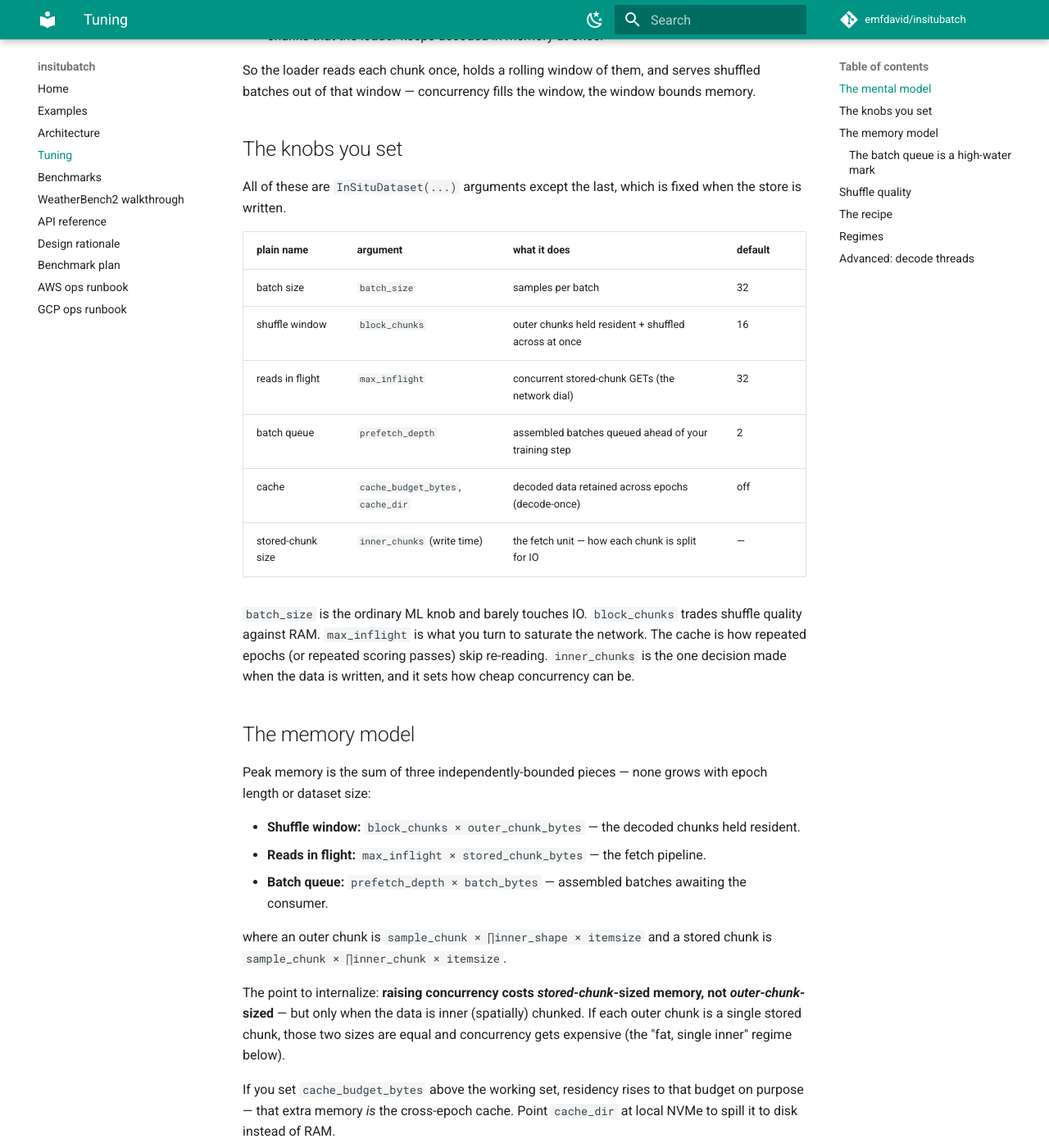
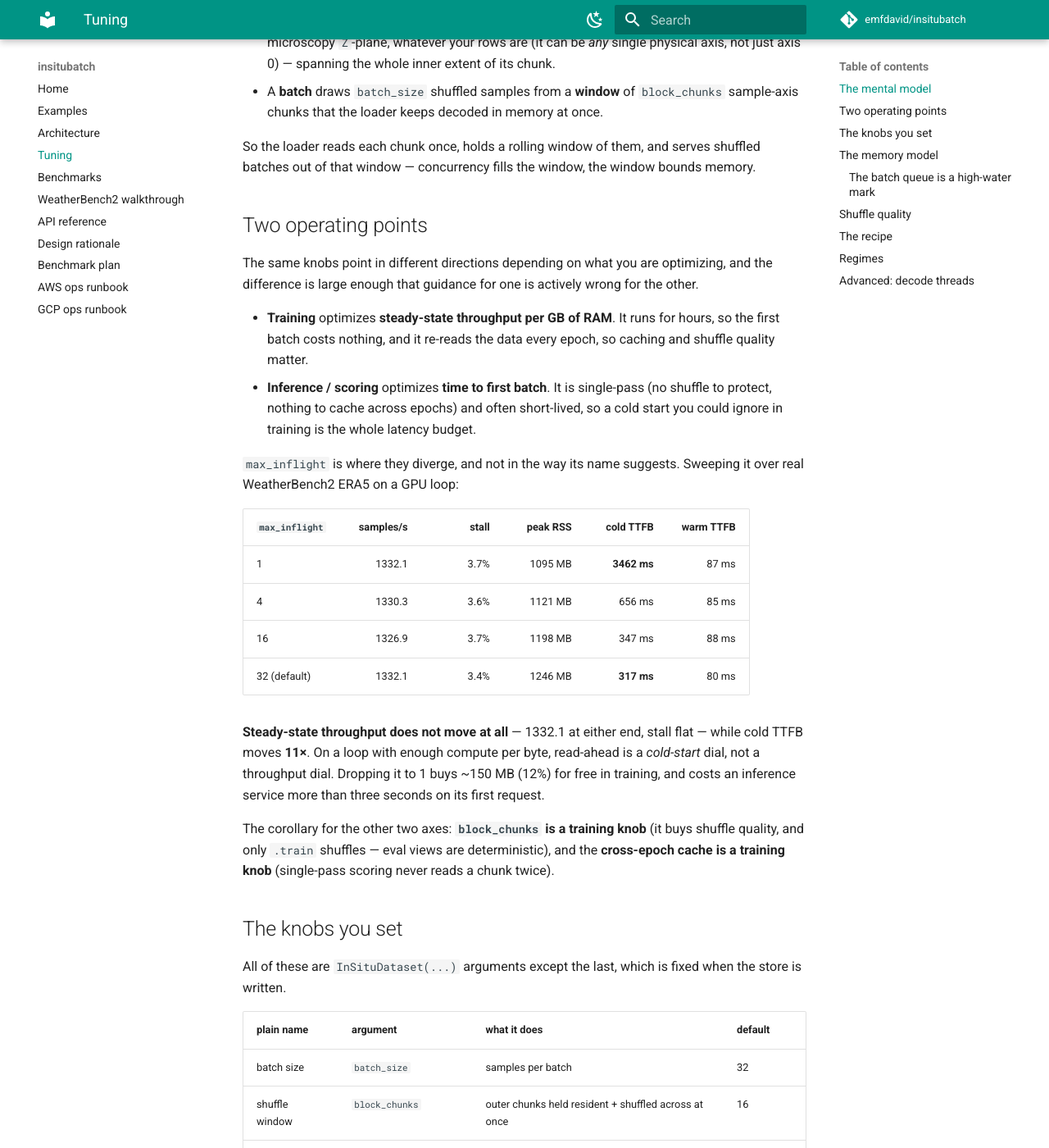
Before and after one commit to emfdavid/insitubatch, an MkDocs documentation site: the page built from docs/tuning.md, in a window 1280 px wide and 1400 px high, scrolled down 484 px. Shown: the whole window at 82% size. Built offline with MkDocs 1.6.1 and Material for MkDocs 9.7.7, drawn with Linux system fonts in a browser that asks for light colours; comment, search, counter and statistics services are not loaded; some of the changed text lies outside the part shown.

Commit message:
docs: tune for two operating points, not just training
grep -i "ttfb|cold start|inference|latency" over tuning.md returned nothing.
The page was written entirely for training, which left the project's own
headline claim -- benchmarks.md leads "Who wins where" with inference cold start,
~0.2 s against the worker stacks' 1-15 s -- with no guidance on which knob
protects it.

Worse, the existing text pointed the wrong way for that case. max_inflight was
"the network dial ... what you turn to saturate the network", and the recipe said
to raise it until decoded MB/s stops climbing. That procedure returns no signal
on a compute-bound loop: measured over real WeatherBench2 ERA5, throughput is
1332.1 samples/s at max_inflight=1 and 1332.1 at the default 32, stall flat,
while cold TTFB moves 11x (3462 -> 317 ms) and peak RSS 12%. A reader following
the documented method sees a dead knob, turns it down to reclaim the memory, and
ships an inference service with a three-and-a-half-second first batch.

So: a Two operating points section carrying that table, a corrected description
of what max_inflight actually does (sets cold start; sets throughput only while
IO-bound), and a recipe that branches after step 5. Training caches the split,
raises block_chunks, and gives up max_inflight first when RAM is tight -- it is
measurably the cheapest thing to lose over a run that lasts hours. Inference
leaves max_inflight high, keeps block_chunks small (nothing to shuffle), skips
the cross-epoch cache (a single pass never reads a chunk twice), and falls back
to smaller inner_chunks at write time.

Also scopes the shuffle-quality section, which applies only to .train -- .val,
.test and .all are deterministic.

Two details worth recording. The sweep's max_inflight=None row is
SchedulerConfig.max_inflight = 32, the default, not "unthrottled" as
advection_sweep's comment loosely calls it. And python-markdown renumbers
ordered lists from 1, so the two recipe branches would both have restarted at
"1" after the shared steps; they are bullets.

Co-Authored-By: Claude Opus 5 <noreply@anthropic.com>

````diff
--- a/docs/tuning.md
+++ b/docs/tuning.md
@@ -2,7 +2,12 @@
 
 This page is practical guidance for setting up `InSituDataset` on your own store. For *why*
 the engine behaves this way — the read plan, the pool, the prefetch pipeline — see
-[Architecture](architecture.md).
+[Architecture](architecture.md); for the measurements behind the numbers here, see
+[Benchmarks](benchmarks.md).
+
+Read [Two operating points](#two-operating-points) first if you are serving inference rather
+than training — several defaults below are chosen for training and are the wrong call for a
+latency-sensitive single pass.
 
 ## The mental model
 
@@ -17,6 +22,37 @@ Hold these two sentences and the rest follows:
 So the loader reads each chunk once, holds a rolling window of them, and serves shuffled
 batches out of that window — concurrency fills the window, the window bounds memory.
 
+## Two operating points
+
+The same knobs point in different directions depending on what you are optimizing, and the
+difference is large enough that guidance for one is actively wrong for the other.
+
+- **Training** optimizes **steady-state throughput per GB of RAM**. It runs for hours, so the
+  first batch costs nothing, and it re-reads the data every epoch, so caching and shuffle
+  quality matter.
+- **Inference / scoring** optimizes **time to first batch**. It is single-pass (no shuffle to
+  protect, nothing to cache across epochs) and often short-lived, so a cold start you could
+  ignore in training is the whole latency budget.
+
+`max_inflight` is where they diverge, and not in the way its name suggests. Sweeping it over
+real WeatherBench2 ERA5 on a GPU loop:
+
+| `max_inflight` | samples/s | stall | peak RSS | **cold TTFB** | warm TTFB |
+|---|--:|--:|--:|--:|--:|
+| 1 | 1332.1 | 3.7% | 1095 MB | **3462 ms** | 87 ms |
+| 4 | 1330.3 | 3.6% | 1121 MB | 656 ms | 85 ms |
+| 16 | 1326.9 | 3.7% | 1198 MB | 347 ms | 88 ms |
+| 32 (default) | 1332.1 | 3.4% | 1246 MB | **317 ms** | 80 ms |
+
+**Steady-state throughput does not move at all** — 1332.1 at either end, stall flat — while
+cold TTFB moves **11×**. On a loop with enough compute per byte, read-ahead is a *cold-start*
+dial, not a throughput dial. Dropping it to 1 buys ~150 MB (12%) for free in training, and
+costs an inference service more than three seconds on its first request.
+
+The corollary for the other two axes: **`block_chunks` is a training knob** (it buys shuffle
+quality, and only `.train` shuffles — eval views are deterministic), and the **cross-epoch
+cache is a training knob** (single-pass scoring never reads a chunk twice).
+
 ## The knobs you set
 
 All of these are `InSituDataset(...)` arguments except the last, which is fixed when the
@@ -26,15 +62,17 @@ store is written.
 |---|---|---|---|
 | batch size | `batch_size` | samples per batch | 32 |
 | shuffle window | `block_chunks` | outer chunks held resident + shuffled across at once | 16 |
-| reads in flight | `max_inflight` | concurrent stored-chunk GETs (the network dial) | 32 |
+| reads in flight | `max_inflight` | concurrent stored-chunk GETs — sets **cold start**; sets throughput only while IO-bound | 32 |
 | batch queue | `prefetch_depth` | assembled batches queued ahead of your training step | 2 |
 | cache | `cache_budget_bytes`, `cache_dir` | decoded data retained across epochs (decode-once) | off |
 | stored-chunk size | `inner_chunks` (write time) | the fetch unit — how each chunk is split for IO | — |
 
 `batch_size` is the ordinary ML knob and barely touches IO. `block_chunks` trades shuffle
-quality against RAM. `max_inflight` is what you turn to saturate the network. The cache is
-how repeated epochs (or repeated scoring passes) skip re-reading. `inner_chunks` is the one
-decision made when the data is written, and it sets how cheap concurrency can be.
+quality against RAM. `max_inflight` saturates the network *while you are IO-bound* — once
+compute is the constraint it stops buying throughput and buys cold start instead, which is
+why the table above matters more than its name suggests. The cache is how repeated epochs (or
+repeated scoring passes) skip re-reading. `inner_chunks` is the one decision made when the
+data is written, and it sets how cheap concurrency can be.
 
 ## The memory model
 
@@ -94,25 +132,53 @@ converges toward a full-dataset shuffle over many epochs — the regime training
 in. [`shuffle_quality`](api.md) scores an emitted order 0–1 (1 ≈ global) if you want to
 measure it; [Architecture](architecture.md) explains why the block-local shuffle converges.
 
+This section is training-only: only `.train` shuffles — `.val`, `.test` and `.all` are
+deterministic — so a scoring pass has no shuffle quality to protect.
+
 ## The recipe
 
 1. **At write time, pick `inner_chunks`** so a stored chunk is ~10–50 MB: small enough that
    many reads in flight stay cheap, large enough that per-request overhead doesn't dominate.
 2. **Start with the defaults** (`max_inflight=32`, `block_chunks=16`). 32 reads in flight
    saturates in-region S3 in most cases.
-3. **Raise `block_chunks`** for better shuffle quality, as far as your RAM allows
-   (`block_chunks × outer_chunk_bytes` ≤ your budget).
-4. **Tune `max_inflight`** if the network isn't saturated — raise it until decoded MB/s
-   stops climbing. From the repo you can measure the knee directly:
+3. **Size `block_chunks` to your RAM budget** (`block_chunks × outer_chunk_bytes` ≤ what you
+   have). Which direction to push it from there is the branch below.
+4. **Tune `max_inflight`** by the metric your operating point cares about — raise it until
+   decoded MB/s stops climbing, *and* check TTFB, because past the IO-bound region only TTFB
+   keeps responding. From the repo you can measure the knee directly:
 
    ```bash
    python -m bench.probe_decode --url <store> --concurrency 1,4,8,16,32
    ```
 
+   If throughput is flat across that range you are compute-bound, and the knob is now buying
+   cold start alone — see the table above before turning it down to reclaim memory.
+
 5. **Sanity-check concurrency cost** (`max_inflight × stored_chunk_bytes`). If it's large,
    your stored chunks are too big — chunk the inner dims (step 1).
-6. **For multi-epoch training**, set `cache_budget_bytes` to hold the split (and `cache_dir`
-   on NVMe to spill); epoch 0 warms it and later epochs read decode-once.
+
+Then branch on what you are running:
+
+**For multi-epoch training**
+
+- Set `cache_budget_bytes` to hold the split (and `cache_dir` on NVMe to spill); epoch 0 warms
+  it and later epochs read decode-once.
+- Raise `block_chunks` as far as RAM allows — it is your shuffle quality.
+- If RAM is tight, **`max_inflight` is the cheapest thing to give up**: measured, dropping it
+  to 1 cost nothing in steady-state throughput and returned ~12% of peak RSS. You pay the cold
+  start once, at the start of a run that lasts hours.
+
+**For inference / single-pass scoring**
+
+- **Leave `max_inflight` high.** It is the cold-start knob, worth ~11× on time to first batch,
+  and the ~150 MB it costs is the cheapest latency you will ever buy. This is the one place
+  not to economize.
+- Keep `block_chunks` small — there is no shuffle to protect (eval views are deterministic),
+  so the window only needs to hold the read plan.
+- Skip the cross-epoch cache unless you score the same data more than once; a single pass
+  never reads a chunk twice, so the budget is pure overhead.
+- If the first batch still dominates, the remaining lever is at write time: smaller
+  `inner_chunks` make the first window's reads finish sooner (step 1).
 
 ## Regimes
 
````
